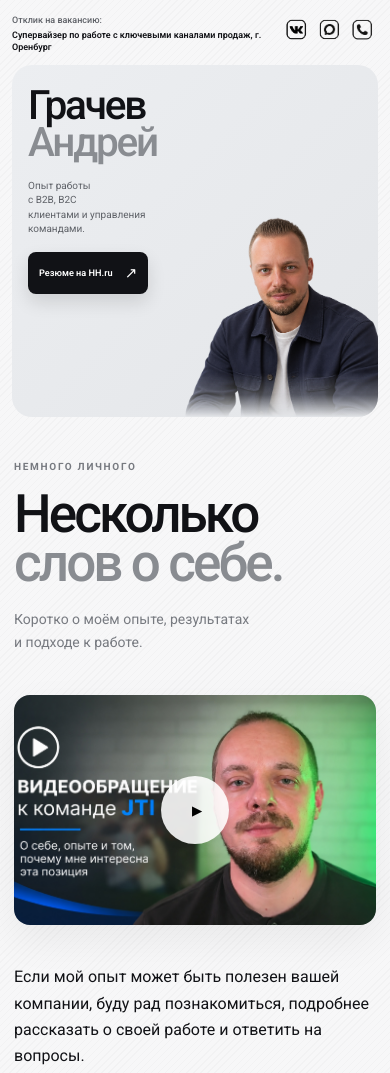
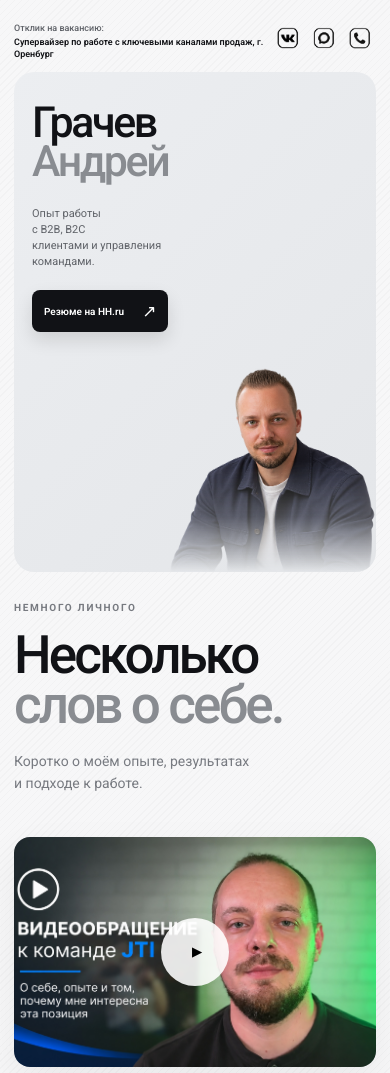
Before and after one commit to grachevandy-star/grachev-job, a plain HTML site: page jti1/index.html in a window 390 px wide. Shown: the top 1073 px of the page. Drawn offline with Linux system fonts and the light colour scheme.

Commit message:
Add files via upload

```diff
--- a/jti1/styles.css
+++ b/jti1/styles.css
@@ -900,118 +900,68 @@ body.modal-open {
   transform: translateY(4.5%);
 }
 
-/* =========================================================
-   FINAL MOBILE ADAPTATION
-   Only the FIRST SCREEN is adapted.
-   The SECOND SCREEN keeps the desktop/accepted layout rules.
-   ========================================================= */
-
+/* FINAL MOBILE FIX — only mobile first block and spacing between blocks */
 @media (max-width: 850px) {
+  /* The first screen must not occupy the full viewport height on phones. */
   .first-screen {
-    min-height: 100svh;
-    padding: 18px 16px 28px;
+    min-height: auto;
+    padding-top: 22px;
+    padding-bottom: 0;
   }
 
-  .first-screen .topbar {
+  /* Keep the established two-part desktop composition, but make it compact on phones. */
+  .hero-card {
     width: 100%;
-    margin: 0 auto 16px;
-    display: flex;
-    align-items: flex-start;
-    justify-content: space-between;
-    gap: 10px;
-  }
-
-  .first-screen .vacancy-top {
-    flex: 1 1 auto;
-    min-width: 0;
-    max-width: none;
-    padding-top: 1px;
-    font-size: 10px;
-    line-height: 1.35;
-  }
-
-  .first-screen .vacancy-top span {
-    margin-bottom: 2px;
-  }
-
-  .first-screen .vacancy-top strong {
-    font-size: 10px;
-    line-height: 1.35;
-  }
-
-  .first-screen .socials {
-    flex: 0 0 auto;
-    gap: 4px;
-  }
-
-  .first-screen .socials a,
-  .first-screen .socials a img {
-    width: 34px;
-    height: 34px;
-  }
-
-  .first-screen .hero-card {
-    width: 100%;
+    height: 500px;
     min-height: 0;
-    height: auto;
-    aspect-ratio: 0.92 / 1;
-    margin: 0 auto;
-    padding: 28px 20px;
+    aspect-ratio: auto;
+    padding: 34px 24px;
     border-radius: 22px;
     display: block;
     position: relative;
     overflow: hidden;
   }
 
-  .first-screen .hello {
+  .hello {
     position: relative;
-    z-index: 4;
-    width: 53%;
-    max-width: none;
+    z-index: 5;
+    width: 50%;
+    max-width: 50%;
   }
 
-  .first-screen h1 {
-    font-size: clamp(43px, 11.5vw, 58px);
-    line-height: .9;
-    letter-spacing: -.055em;
+  h1 {
+    font-size: clamp(44px, 12vw, 58px);
+    line-height: .91;
   }
 
-  .first-screen .intro {
-    margin-top: 22px;
-    max-width: 190px;
-    font-size: clamp(10px, 2.8vw, 13px);
+  .intro {
+    margin-top: 28px;
+    font-size: clamp(11px, 3.1vw, 14px);
     line-height: 1.45;
+    max-width: 100%;
   }
 
-  .first-screen .resume {
-    margin-top: 20px;
-    max-width: 170px;
-    min-height: 44px;
-    padding: 11px 12px;
-    gap: 16px;
-    border-radius: 8px;
-    font-size: 10px;
+  .resume {
+    margin-top: 24px;
+    font-size: 11px;
+    gap: 18px;
+    padding: 13px 14px;
+    white-space: nowrap;
   }
 
-  .first-screen .resume b {
-    font-size: 15px;
+  .portrait {
+    position: absolute;
+    z-index: 2;
+    right: -3%;
+    bottom: 0;
+    width: 61%;
+    height: 100%;
+    display: block;
+    overflow: hidden;
   }
 
-  .first-screen .portrait {
-    position: absolute;
-    z-index: 2;
-    right: -45%;
-    bottom: 0;
-    width: auto;
-    height: 100%;
-    margin: 0;
-    display: block;
-    overflow: visible;
-    pointer-events: none;
-  }
-
-  .first-screen .portrait img {
-    width: auto;
+  .portrait img {
+    width: 100%;
     height: 100%;
     max-width: none;
     display: block;
@@ -1020,198 +970,67 @@ body.modal-open {
     transform: none;
   }
 
-  .first-screen .photo-placeholder {
-    display: none !important;
-  }
-
-  .first-screen .scroll {
-    display: none;
-  }
-}
-
-@media (max-width: 520px) {
-  .first-screen {
-    padding: 14px 12px 24px;
-  }
-
-  .first-screen .topbar {
-    margin-bottom: 12px;
-    gap: 7px;
-  }
-
-  .first-screen .vacancy-top {
-    font-size: 9px;
-    line-height: 1.3;
-  }
-
-  .first-screen .vacancy-top strong {
-    font-size: 9px;
-  }
-
-  .first-screen .socials {
-    gap: 2px;
-  }
-
-  .first-screen .socials a,
-  .first-screen .socials a img {
-    width: 31px;
-    height: 31px;
-  }
-
-  .first-screen .hero-card {
-    aspect-ratio: 0.86 / 1;
-    padding: 25px 17px;
-    border-radius: 20px;
-  }
-
-  .first-screen .hello {
-    width: 54%;
-  }
-
-  .first-screen h1 {
-    font-size: clamp(40px, 11.5vw, 52px);
-  }
-
-  .first-screen .intro {
-    margin-top: 19px;
-    max-width: 175px;
-    font-size: 10.5px;
-  }
-
-  .first-screen .resume {
-    margin-top: 17px;
-    max-width: 155px;
-    min-height: 42px;
-    padding: 10px 11px;
-    font-size: 9.5px;
-    gap: 13px;
-  }
-
-  .first-screen .portrait {
-    right: -48%;
-  }
-}
-
-@media (max-width: 380px) {
-  .first-screen .vacancy-top,
-  .first-screen .vacancy-top strong {
-    font-size: 8px;
-  }
-
-  .first-screen .socials a,
-  .first-screen .socials a img {
-    width: 29px;
-    height: 29px;
-  }
-
-  .first-screen .hero-card {
-    padding-left: 15px;
-    padding-right: 15px;
-  }
-
-  .first-screen h1 {
-    font-size: 38px;
-  }
-
-  .first-screen .intro {
-    font-size: 9.5px;
-  }
-}
-
-
-/* MOBILE FINAL TUNING — first screen only */
-@media (max-width: 850px) {
-  .first-screen {
+  /* The second block starts shortly after the first one. */
+  .second-screen {
     min-height: auto;
-    padding-bottom: 18px;
-  }
-
-  .first-screen .hero-card {
-    aspect-ratio: 1.06 / 1;
-    padding: 24px 18px;
-  }
-
-  .first-screen .hello {
-    width: 49%;
-    position: relative;
-    z-index: 5;
-  }
-
-  .first-screen h1 {
-    font-size: clamp(39px, 10.8vw, 50px);
-    line-height: .91;
-  }
-
-  .first-screen .intro {
-    max-width: 175px;
-    margin-top: 20px;
-    font-size: 10.5px;
-    line-height: 1.45;
-  }
-
-  .first-screen .resume {
-    margin-top: 17px;
-    max-width: 155px;
-    min-height: 42px;
-    padding: 10px 11px;
-    gap: 12px;
-    font-size: 9.5px;
-    position: relative;
-    z-index: 6;
-  }
-
-  .first-screen .portrait {
-    right: -3%;
-    bottom: 0;
-    width: 58%;
-    height: auto;
-    z-index: 2;
-  }
-
-  .first-screen .portrait img {
-    width: 100%;
-    height: auto;
-    transform: none;
-  }
-
-  /* Only reduce the gap between the two existing blocks. */
-  .second-screen {
     padding-top: 34px;
   }
 }
 
 @media (max-width: 520px) {
   .first-screen {
-    padding-bottom: 14px;
+    padding-left: 14px;
+    padding-right: 14px;
   }
 
-  .first-screen .hero-card {
-    aspect-ratio: 1.04 / 1;
-    padding: 22px 16px;
+  .topbar {
+    margin-bottom: 12px;
   }
 
-  .first-screen .hello {
-    width: 49%;
+  .vacancy-top {
+    max-width: calc(100% - 112px);
+    font-size: 9px;
   }
 
-  .first-screen h1 {
-    font-size: clamp(37px, 10.4vw, 47px);
+  .socials {
+    gap: 4px;
   }
 
-  .first-screen .intro {
-    margin-top: 18px;
-    font-size: 10px;
+  .socials a,
+  .socials a img {
+    width: 32px;
+    height: 32px;
   }
 
-  .first-screen .resume {
-    margin-top: 15px;
-    max-width: 150px;
-    font-size: 9.2px;
+  .hero-card {
+    height: 500px;
+    padding: 31px 18px;
+    border-radius: 20px;
   }
 
-  .first-screen .portrait {
-    right: -4%;
-    width: 59%;
+  .hello {
+    width: 49%;
+    max-width: 49%;
+  }
+
+  h1 {
+    font-size: clamp(40px, 11vw, 52px);
+  }
+
+  .intro {
+    margin-top: 25px;
+    font-size: 11px;
+  }
+
+  .resume {
+    margin-top: 20px;
+    font-size: 10px;
+    padding: 11px 12px;
+  }
+
+  .portrait {
+    width: 61%;
+    right: -2%;
   }
 
   .second-screen {
```
